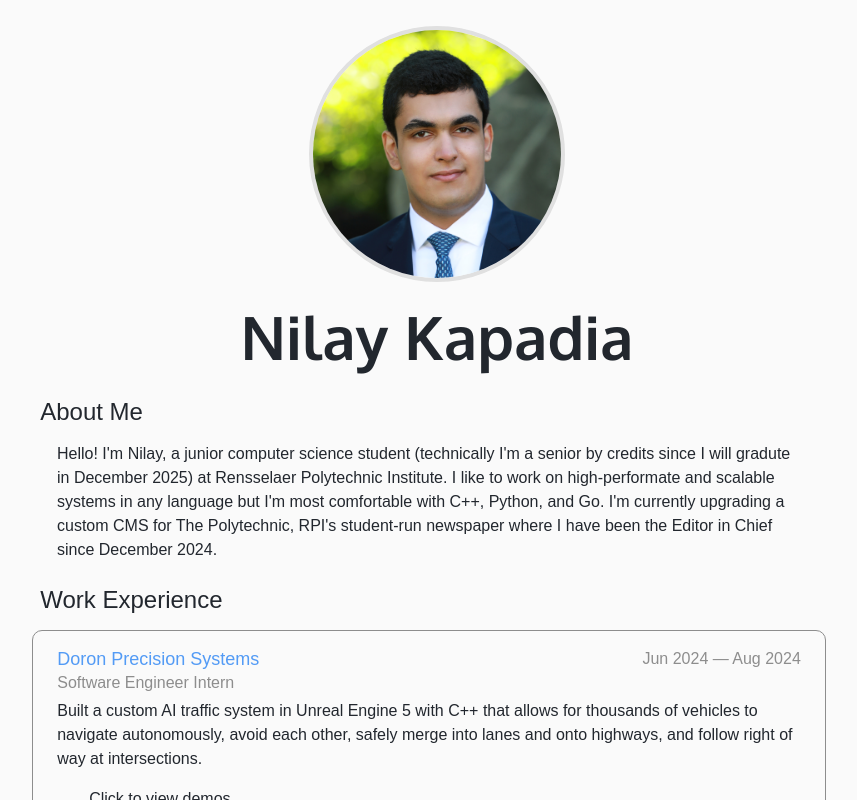
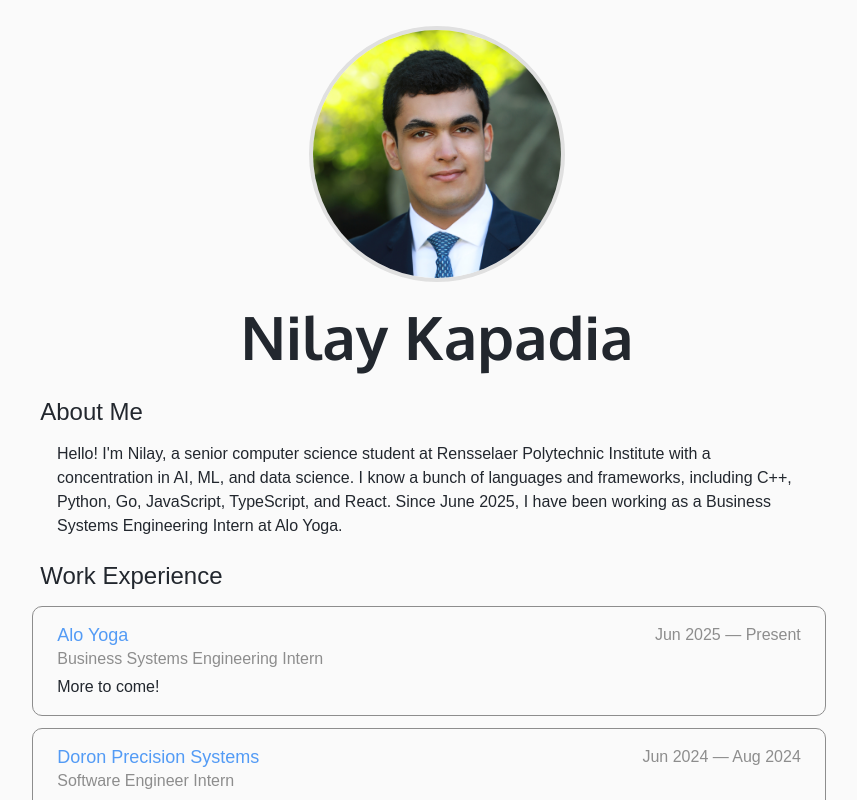
Before and after one commit to nikapadia/website, a SvelteKit app: page / in a window 1280 px wide. Shown: the top 800 px of the page, without its empty margins (203-1060 px from the left). Built offline with nearby package versions, Linux system fonts and the light colour scheme; some icons are missing; a web font is replaced by a local one.

Commit message:
Update about, work experience, and resume link

```diff
--- a/src/routes/+page.svelte
+++ b/src/routes/+page.svelte
@@ -51,7 +51,7 @@
         <div class="content-wrapper">
             <ol class="content">
                 <p class="about-me">
-                    Hello! I'm Nilay, a junior computer science student (technically I'm a senior by credits since I will gradute in December 2025) at Rensselaer Polytechnic Institute. I like to work on high-performate and scalable systems in any language but I'm most comfortable with C++, Python, and Go. I'm currently upgrading a custom CMS for The Polytechnic, RPI's student-run newspaper where I have been the Editor in Chief since December 2024.
+                    Hello! I'm Nilay, a senior computer science student at Rensselaer Polytechnic Institute with a concentration in AI, ML, and data science. I know a bunch of languages and frameworks, including C++, Python, Go, JavaScript, TypeScript, and React. Since June 2025, I have been working as a Business Systems Engineering Intern at Alo Yoga.
                 </p>
             </ol>
         </div>
@@ -60,6 +60,18 @@
         </div>
         <div class="content-wrapper">
             <ol class="content">
+                <li class="experience-item-larger-width content-item">
+                    <div class="content-box" style="max-width: none;">
+                        <span class="content-title">
+                            <a href="https://aloyoga.com/" target="_blank" rel="noreferrer">Alo Yoga</a>
+                            <p>Jun 2025 — Present</p>
+                        </span>
+                        <p class="experience-role">Business Systems Engineering Intern</p>
+                        <p class="content-description">
+                            More to come!
+                        </p>
+                    </div>
+                </li>
                 <li class="experience-item-larger-width content-item">
                     <div class="content-box" style="max-width: none;">
                         <span class="content-title">
--- a/src/routes/resume/+page.svelte
+++ b/src/routes/resume/+page.svelte
@@ -1,5 +1,5 @@
 <script>
-    let url = 'https://drive.google.com/file/d/1ytYO8BzXlcsTt6lENnVEVZqrdHU6QhzB/view?usp=drive_link';
+    let url = 'https://drive.google.com/file/d/1hsmDauTK5A8Tx9M61mtB1XK1jWl_NVpa/view?usp=drive_link';
 </script>
 
 <svelte:head>
```
